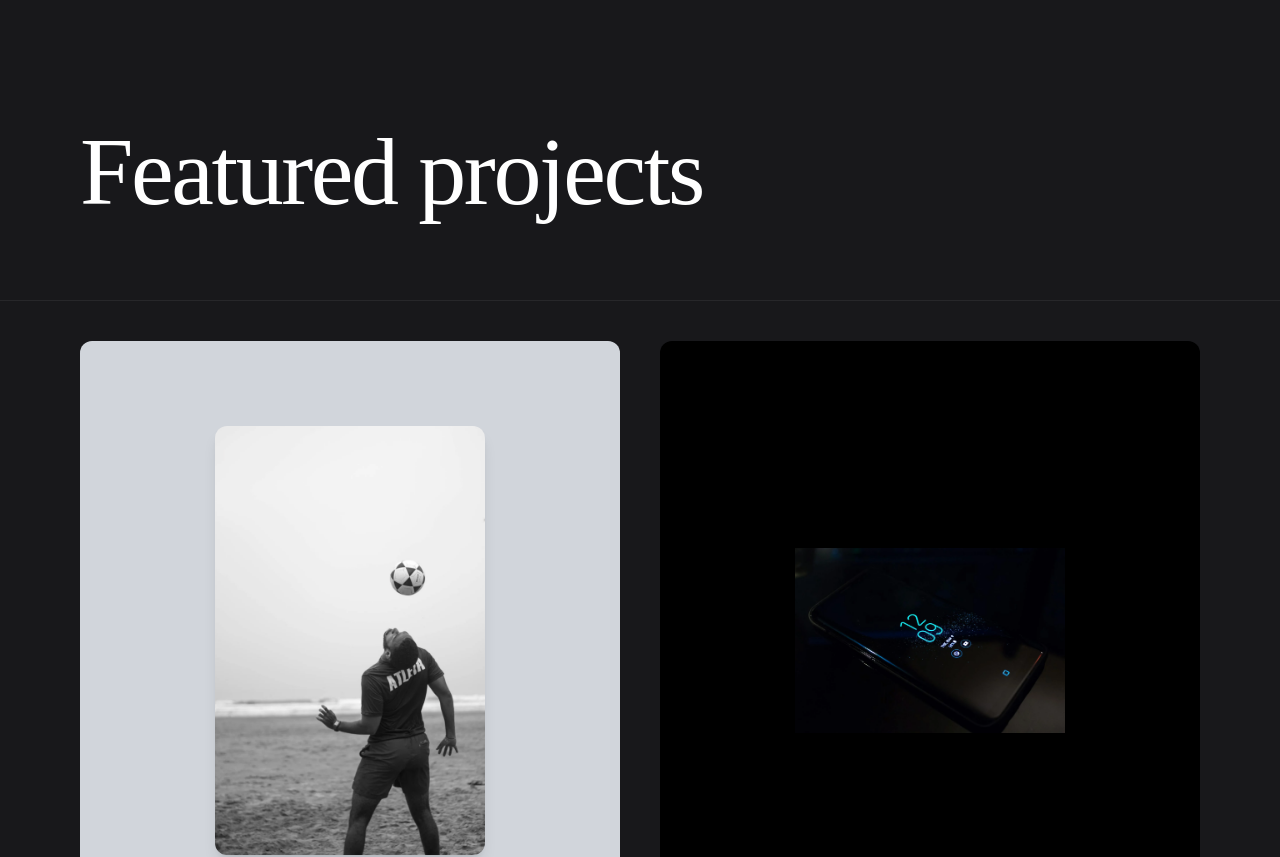
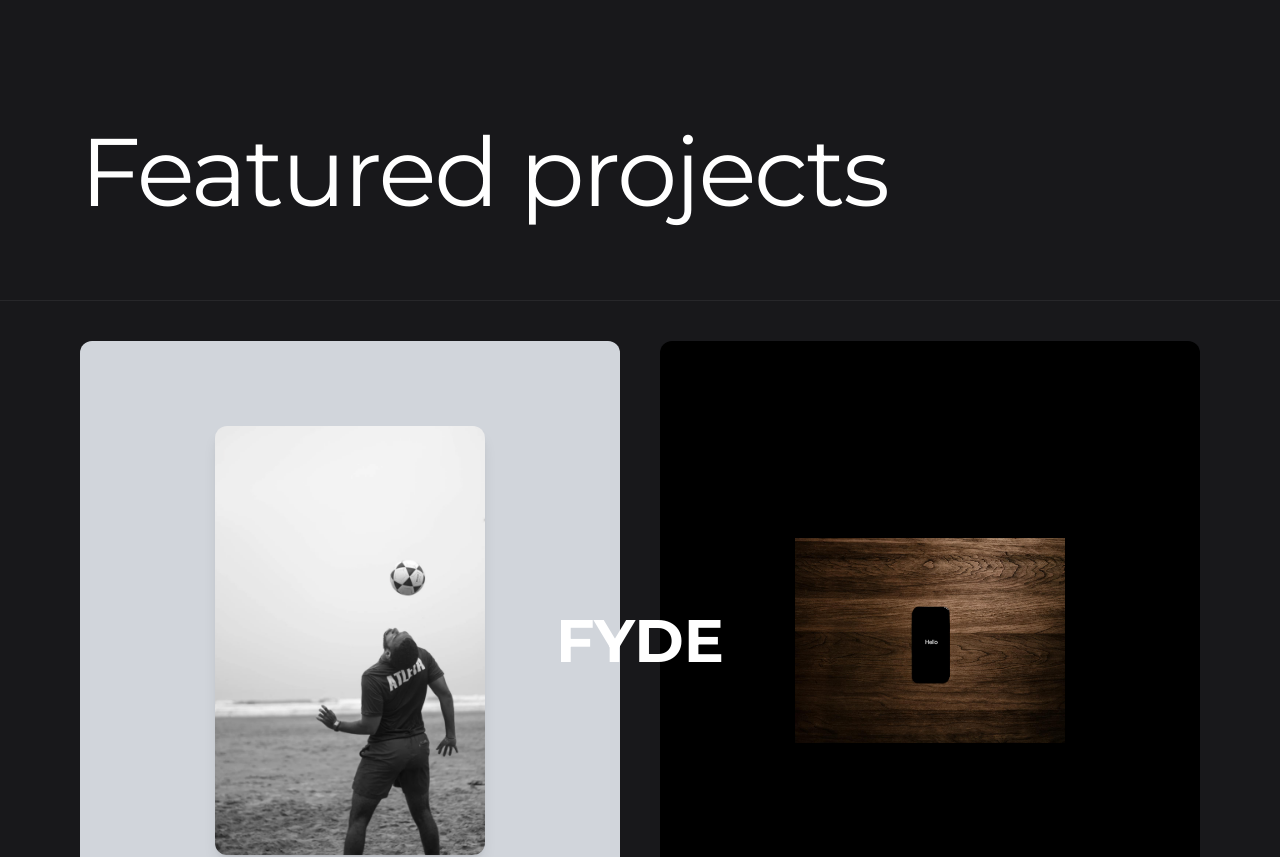
Before and after one commit to ns-develops/Portfolio-ns-dev.tech, a React (Vite) app: page / in a window 1280 px wide. Shown: the part 5920-6777 px from the top of the page. Built offline with nearby package versions, Linux system fonts and the light colour scheme; a web font is replaced by a local one.

Commit message:
trying new letters

```diff
--- a/src/components/Portfolio.jsx
+++ b/src/components/Portfolio.jsx
@@ -1,21 +1,20 @@
 import React from 'react';
 import Fotboll from '../assets/bildfotboll.png';
-import Ecommerce from '../assets/ecommerce2.png';
+import Ecommerce from '../assets/ecommerce1.png';
 
 const Portfolio = () => {
   return (
     <div className="w-full bg-zinc-900 text-white min-h-screen">
 
       <div className="w-full px-20 border-b-[1px] border-zinc-800 pb-20">
-        <h1 className='text-8xl font-["Neue_Montreal"] tracking-tight'>
+        <h1 className="text-8xl font-semibold['Neue_Montreal'] tracking-tight">
           Featured projects
         </h1>
       </div>
 
-      <div className="px-20 mt-10">
-        <div className="cards w-full flex gap-10">
+      <div className="px-20 mt-10 relative">
+        <div className="cards w-full flex gap-10 relative">
 
-          {/* Ljus box med centrerad bild */}
           <div className="cardcontainer rounded-xl w-1/2 h-[75vh] overflow-hidden bg-gray-300 flex items-center justify-center">
             <img
               src={Fotboll}
@@ -24,7 +23,7 @@ const Portfolio = () => {
             />
           </div>
 
-          {/* Svart box med centrerad Ecommerce-bild */}
+
           <div className="cardcontainer rounded-xl w-1/2 h-[75vh] overflow-hidden bg-black flex items-center justify-center">
             <img
               src={Ecommerce}
@@ -33,6 +32,11 @@ const Portfolio = () => {
             />
           </div>
 
+
+          <h1 className="absolute left-1/2 top-1/2 -translate-x-1/2 -translate-y-1/2 text-6xl font-bold text-white">
+            FYDE
+          </h1>
+
         </div>
       </div>
     </div>
```
